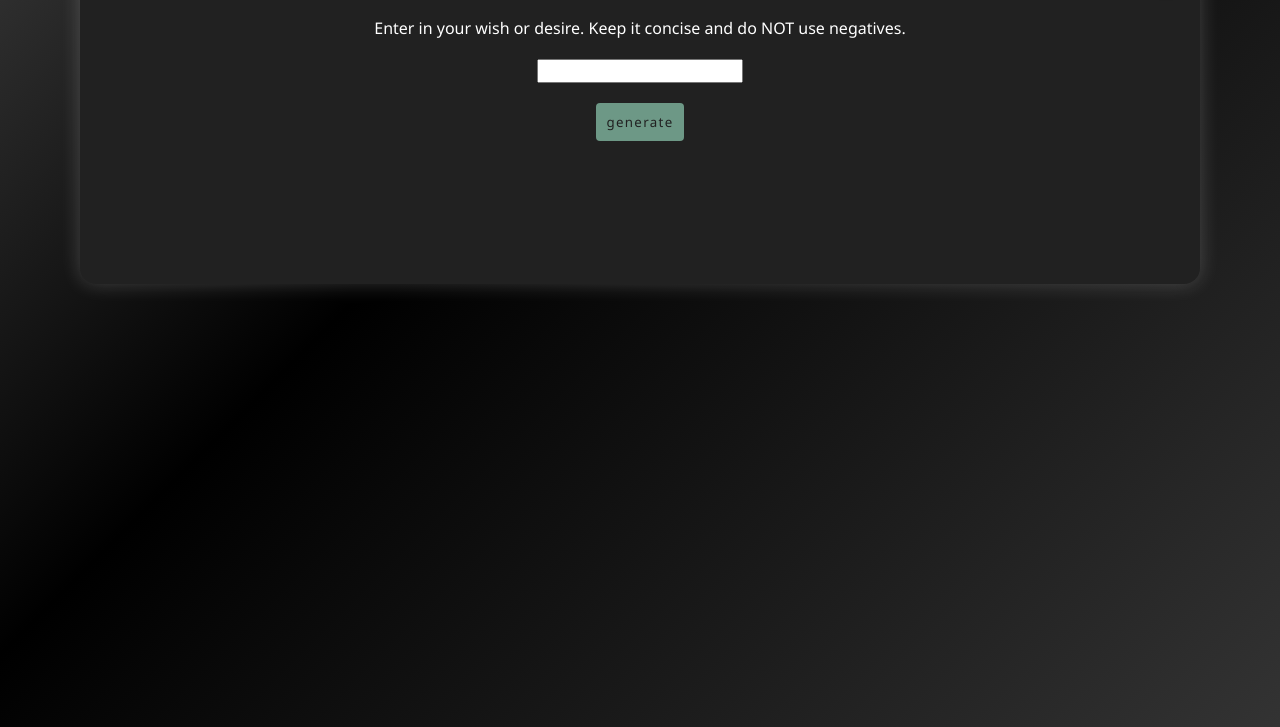
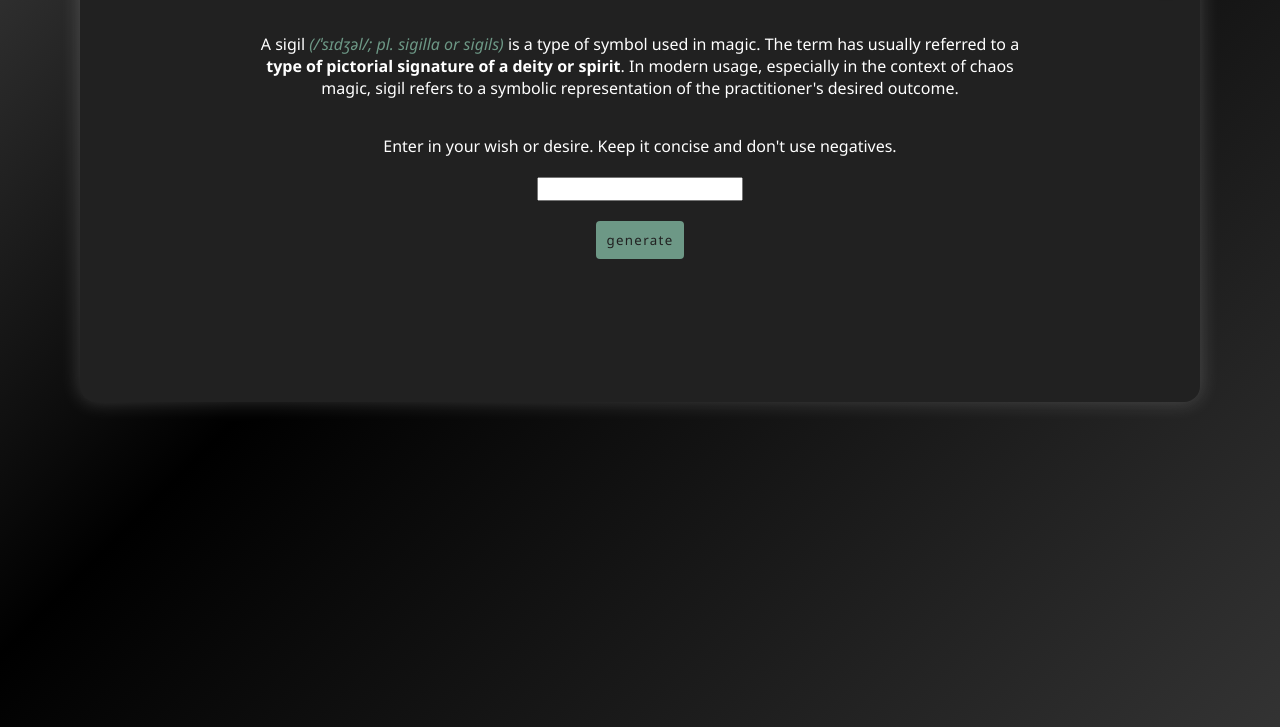
Before and after one commit to Koda-Pig/Sigil-Generator, a website built with Vite: page index.html in a window 1280 px wide. Shown: the part 73-800 px from the top of the page. Built offline with nearby package versions, Linux system fonts and the light colour scheme.

Commit message:
Added definition of a sigil + styles

```diff
--- a/index.html
+++ b/index.html
@@ -15,7 +15,8 @@
                         <img src='https://joshkoter.com/wp-content/uploads/2021/09/themeSwitch.png' alt='switch theme' title='switch theme'>
                     </button>
                 </div>
-                <label for='input'>Enter in your wish or desire. Keep it concise and do NOT use negatives.</label>
+                <p id='info'>A sigil <em>(/ˈsɪdʒəl/; pl. sigilla or sigils)</em> is a type of symbol used in magic. The term has usually referred to a <strong>type of pictorial signature of a deity or spirit</strong>. In modern usage, especially in the context of chaos magic, sigil refers to a symbolic representation of the practitioner's desired outcome.</p>
+                <label for='input'>Enter in your wish or desire. Keep it concise and don't use negatives.</label>
                 <input type='text' id='input'>
                 <input type='submit' id='genSigilBtn' value='generate'>
                 <p id='output'></p>
--- a/style.css
+++ b/style.css
@@ -138,6 +138,13 @@ input[type=submit] {
 input[type=submit]:hover {
     background-color: var(--darkest);
 }
+p#info {
+    text-align: center;
+    padding:0em 10em;
+}
+#info em {
+    color:var(--darkest);
+}
 #output {
     font-size: 2em;
 }
@@ -184,10 +191,12 @@ input[type=submit]:hover {
 .dark-mode p {
     color:var(--white);
 }
+.dark-mode #info strong {
+    color:var(--white);
+}
 input[type=submit] {
     background: var(--darkest);
     color: var(--darkergray);
-
 }
 input[type=submit]:hover {
     background-color: var(--light);
```
